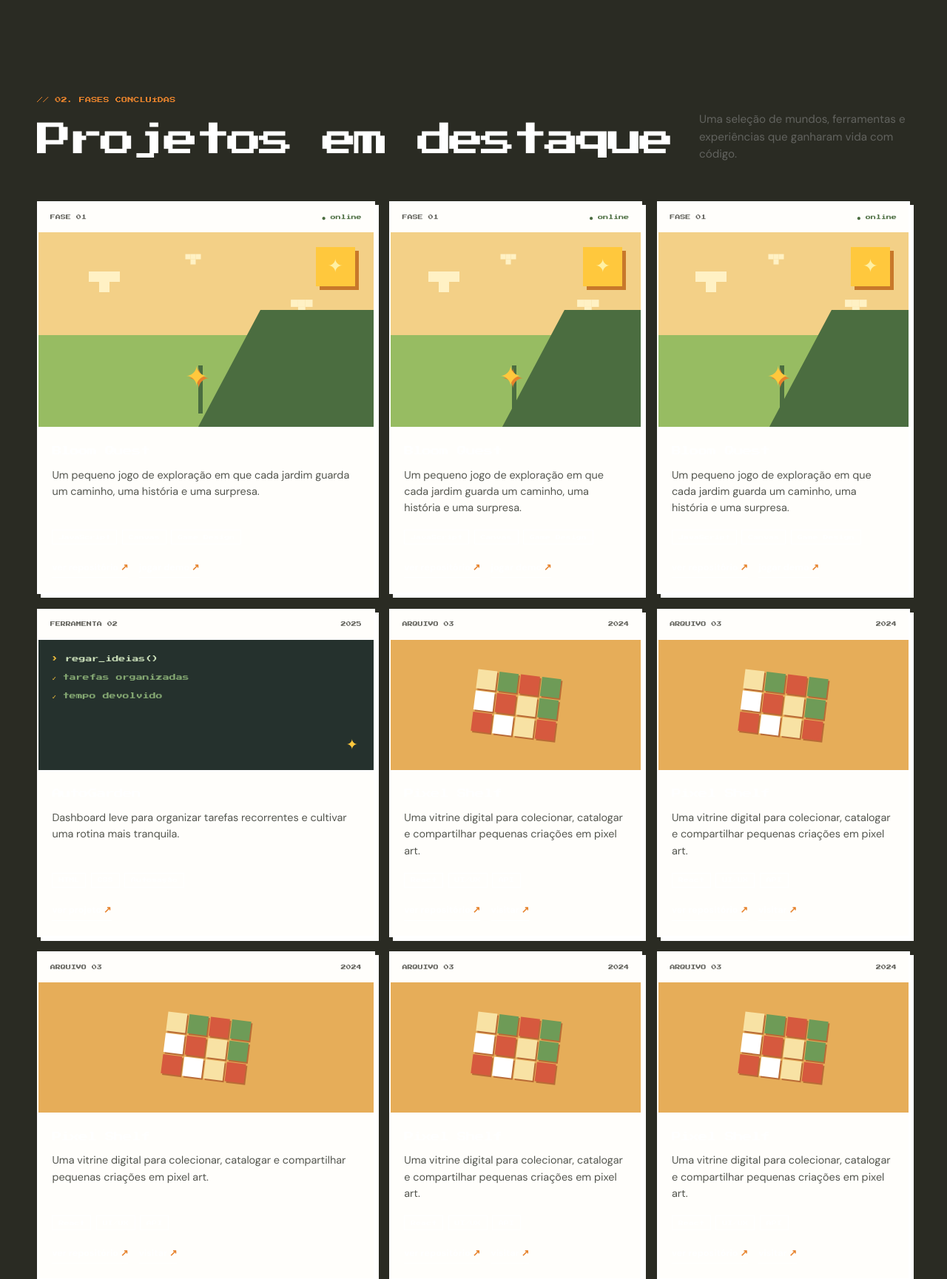
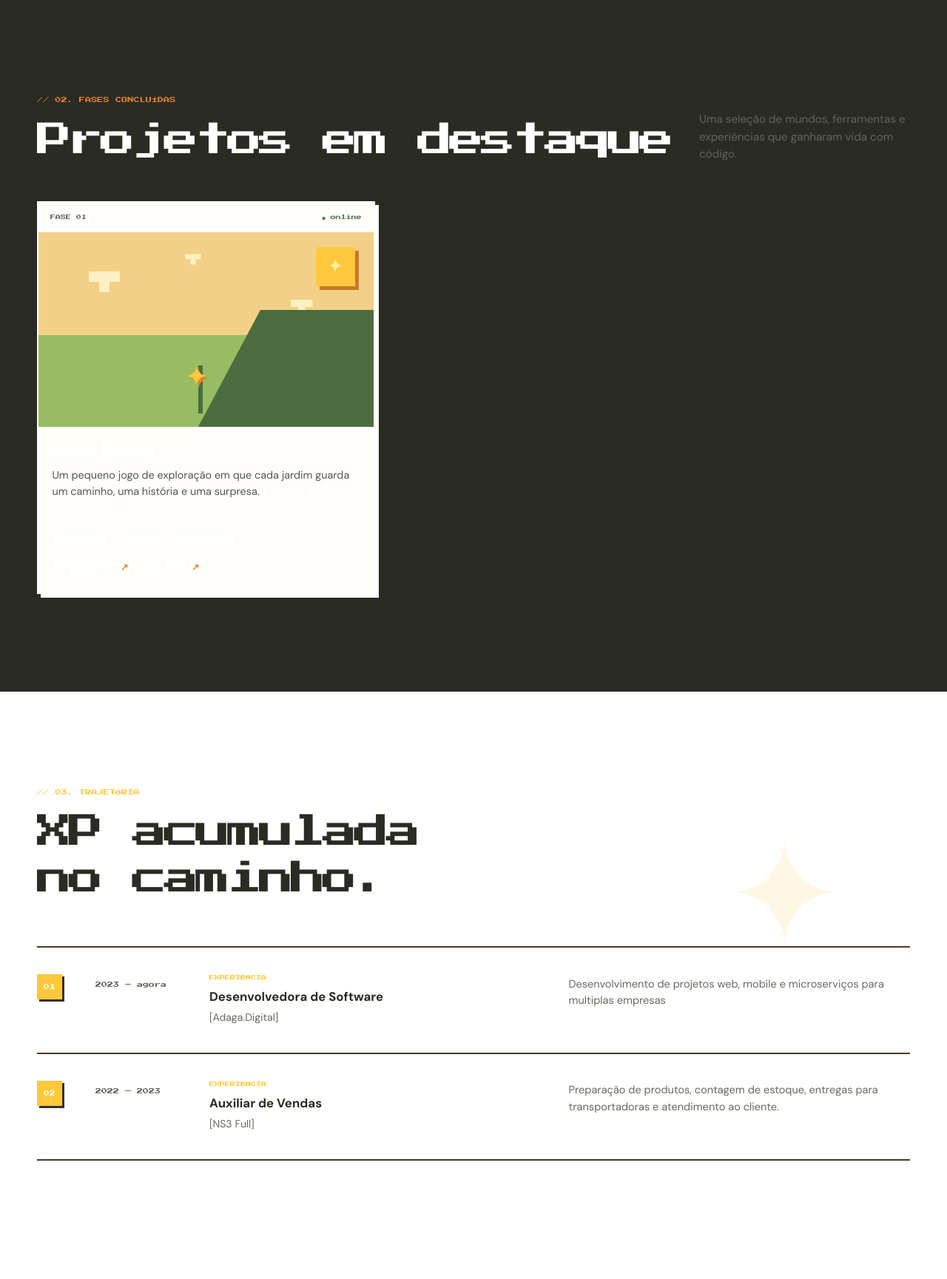
Before and after one commit to BellaFGS/Portifolio_Bella, a PHP site: page / in a window 1280 px wide. Shown: the part 2042-3771 px from the top of the page at 74% size. Run offline with PHP 8.4, Linux system fonts and the light colour scheme.

Commit message:
feat: update portfolio branding and enhance theme logo handling

```diff
--- a/client/css/style.css
+++ b/client/css/style.css
@@ -68,7 +68,7 @@ button, a { -webkit-tap-highlight-color: transparent; }
   z-index: 10;
 }
 .brand { display: inline-flex; align-items: center; gap: .5rem; font: 11px/1 "Press Start 2P", monospace; letter-spacing: -.075em; }
-.brand-mark { display: inline-grid; place-items: center; width: 1.6rem; height: 1.6rem; color: var(--ink); background: var(--sun); box-shadow: 2px 2px 0 var(--shadow); font-size: 13px; }
+.brand-mark { display: flex; place-items: center; width: 1.6rem; height: 1.6rem;}
 .brand-accent { color: var(--sun); }
 .desktop-nav { display: flex; gap: 1.7rem; margin-left: auto; }
 .desktop-nav a, .social-list a, .site-footer > a { font-size: .87rem; color: var(--paper-muted); transition: color .18s var(--ease-out); }
@@ -182,14 +182,14 @@ h1 span { color: var(--sun); }
 .hobbies-card { position: relative; min-height: 410px; padding: 1.3rem; overflow: hidden; background: var(--leaf-deep); border: 2px solid var(--leaf); box-shadow: var(--pixel-shadow); }.hobbies-top { display: flex; justify-content: space-between; color: var(--sun-light); font: 8px/1 "Press Start 2P", monospace; }.blinking-cursor { animation: blink 1s steps(2, jump-none) infinite; } @keyframes blink { 50% { opacity: 0; } }.hobby-orbit { position: absolute; right: -28px; top: 38px; width: 210px; height: 210px; border: 2px dashed rgba(255,225,138,.45); border-radius: 50%; transform: rotate(-12deg); }.hobby-orbit span { position: absolute; display: grid; place-items: center; width: 37px; height: 37px; background: var(--sun); color: var(--ink); box-shadow: 3px 3px 0 var(--dark-leaf); font-size: 17px; }.hobby-orbit span:nth-child(1){left:5px;top:20px}.hobby-orbit span:nth-child(2){right:15px;top:18px}.hobby-orbit span:nth-child(3){right:-6px;bottom:48px}.hobby-orbit span:nth-child(4){left:31px;bottom:13px}.hobbies-card h3 { position: relative; z-index: 1; margin: 8.5rem 0 1rem; font: 13px/1.55 "Press Start 2P", monospace; letter-spacing: -.08em; }.hobbies-card p { position: relative; z-index: 1; color: #d2e7bd; font-size: .9rem; }.hobby-tags { position: absolute; bottom: 1.3rem; left: 1.3rem; right: 1.3rem; }.hobby-tags li { color: #d2e7bd; }
 
 .contact { padding-top: 4rem; padding-bottom: 5rem; }
-.contact-panel { position: relative; overflow: hidden; padding: clamp(2rem, 7vw, 5.3rem); background: var(--panel-soft); border: 2px solid var(--line); box-shadow: 6px 6px 0 var(--shadow); }.contact-panel::after { content: ""; position: absolute; right: -22%; top: -90%; width: 530px; height: 530px; border: 2px solid rgba(255, 200, 61, .17); transform: rotate(45deg); }.contact-panel h2 { position: relative; z-index: 1; max-width: 720px; margin-bottom: 1.2rem; font: clamp(1.65rem, 4vw, 3.55rem)/1.4 "Press Start 2P", monospace; letter-spacing: -.09em; }.contact-panel h2 span { color: var(--sun); }.contact-panel > p:not(.section-kicker) { position: relative; z-index: 1; max-width: 540px; margin-bottom: 2rem; color: var(--paper-muted); font-size: 1.05rem; }.contact-panel .button { position: relative; z-index: 1; }.contact-pixel { position: absolute; right: 8%; bottom: 9%; z-index: 1; display: grid; place-items: center; width: 100px; height: 100px; background: var(--sun); color: var(--orange); font-size: 49px; box-shadow: 7px 7px 0 var(--shadow); }
+.contact-panel { position: relative; overflow: hidden; padding: clamp(2rem, 7vw, 5.3rem); background: var(--panel-soft); border: 2px solid var(--line); box-shadow: 6px 6px 0 var(--shadow); }.contact-panel::after { content: ""; position: absolute; right: -22%; top: -90%; width: 530px; height: 530px; border: 2px solid rgba(255, 200, 61, .17); transform: rotate(45deg); }.contact-panel h2 { position: relative; z-index: 1; max-width: 720px; margin-bottom: 1.2rem; font: clamp(1.65rem, 4vw, 3.55rem)/1.4 "Press Start 2P", monospace; letter-spacing: -.09em; }.contact-panel h2 span { color: var(--sun); }.contact-panel > p:not(.section-kicker) { position: relative; z-index: 1; max-width: 540px; margin-bottom: 2rem; color: var(--paper-muted); font-size: 1.05rem; }.contact-panel .button { position: relative; z-index: 1; }.contact-pixel { position: absolute; right: 8%; bottom: 9%; z-index: 1; display: grid; place-items: center; width: 100px; height: 100px;  color: var(--orange); font-size: 49px; }
 
 .site-footer { width: min(var(--max), calc(100% - 3rem)); min-height: 150px; margin: 0 auto; padding: 2.7rem 0 1.7rem; display: grid; grid-template-columns: 1fr auto auto; gap: 1.3rem 2.5rem; align-items: center; border-top: 1px solid var(--line); }.site-footer p { margin: 0; color: var(--paper-muted); font-size: .85rem; }.site-footer small { grid-column: 1 / -1; padding-top: 1.15rem; border-top: 1px solid var(--line); color: #8d9099; font-size: .72rem; }
 .toast { position: fixed; z-index: 50; left: 50%; bottom: 1.5rem; max-width: calc(100% - 2rem); padding: .85rem 1rem; transform: translate(-50%, 150%); background: var(--sun); color: var(--ink); border: 2px solid var(--ink); box-shadow: 4px 4px 0 var(--shadow); font-size: .85rem; font-weight: 700; transition: transform .25s var(--ease-out); }.toast.is-visible { transform: translate(-50%, 0); }
 
 .reveal { opacity: 0; transform: translateY(18px); transition: opacity .6s var(--ease-out), transform .6s var(--ease-out); }.reveal.is-visible { opacity: 1; transform: translateY(0); }.reveal-delay { transition-delay: .08s; }.reveal-delay-2 { transition-delay: .16s; }
 
-body.light-mode { --ink: #ffffff; --panel: #fffdf8; --panel-soft: #efe7d5; --line: #483a22; --paper: #2a2b23; --paper-muted: #686960; --shadow: #343129; --dark-leaf: #2b4028; background: var(--ink); }.light-mode .brand-mark { box-shadow: 2px 2px 0 #594a32; }.light-mode .project-card { background: #fffefb; }.light-mode .project-content p { color: #54564f; }.light-mode .site-footer small { color: #77736d; }.light-mode .contact-panel { background: #e6dcc7; }.light-mode .menu-toggle span { background: var(--paper); }.light-mode .sun-icon { display: none; }.light-mode .moon-icon { display: inline; }.light-mode .stat-card { background: #fffcf5; }.light-mode .stat-card-accent { background: var(--leaf-deep); color: #f4e4e4; }.light-mode .pixel-caption { background: #fffdf8; }
+body.light-mode { --ink: #ffffff; --panel: #fffdf8; --panel-soft: #efe7d5; --line: #483a22; --paper: #2a2b23; --paper-muted: #686960; --shadow: #343129; --dark-leaf: #2b4028; background: var(--ink); }.light-mode  .project-card { background: #fffefb; }.light-mode .project-content p { color: #54564f; }.light-mode .site-footer small { color: #77736d; }.light-mode .contact-panel { background: #e6dcc7; }.light-mode .menu-toggle span { background: var(--paper); }.light-mode .sun-icon { display: none; }.light-mode .moon-icon { display: inline; }.light-mode .stat-card { background: #fffcf5; }.light-mode .stat-card-accent { background: var(--leaf-deep); color: #f4e4e4; }.light-mode .pixel-caption { background: #fffdf8; }
 
 @media (prefers-reduced-motion: reduce) { *, *::before, *::after { scroll-behavior: auto !important; transition-duration: .01ms !important; animation-duration: .01ms !important; animation-iteration-count: 1 !important; } .reveal { opacity: 1; transform: none; } }
 @media (max-width: 880px) { .hero { grid-template-columns: 1fr .68fr; gap: 1rem; }.hero-art { transform: scale(.86); transform-origin: right center; }.project-grid { grid-template-columns: 1fr 1fr; }.project-card-featured { grid-row: span 2; }.project-card-featured .project-visual { min-height: 240px; }.timeline-item { grid-template-columns: 45px 112px minmax(190px, 1fr); }.timeline-description { grid-column: 3; }.extras { grid-template-columns: 1fr .75fr; }.site-footer { grid-template-columns: 1fr auto; }.site-footer p { grid-column: 1 / -1; grid-row: 2; }.site-footer > a { text-align: right; } }
--- a/client/index.html
+++ b/client/index.html
@@ -16,6 +16,8 @@
       rel="stylesheet"
     />
     <link rel="stylesheet" href="css/style.css" />
+    <!-- Adicionado id="favicon" para controle via JS -->
+    <link id="favicon" rel="shortcut icon" href="./images/logo_allebstrix_sf.png" type="image/x-icon">
   </head>
   <body>
     <a class="skip-link" href="#conteudo">Pular para o conteúdo</a>
@@ -23,7 +25,8 @@
     <div class="site-shell">
       <header class="site-header" id="topo">
         <a class="brand" href="#topo" aria-label="Voltar ao início">
-          <span class="brand-mark" aria-hidden="true">✦</span>
+          <!-- Adicionado id="header-logo" -->
+          <span class="brand-mark" aria-hidden="true"><img id="header-logo" style="width: 100%;" src="./images/logo_allebstrix_sf.png" alt="Logo Allebstrix"></span>
           <span>ALLEBSTRIX<span class="brand-accent">.dev</span></span>
         </a>
 
@@ -61,7 +64,7 @@
               Trabalho com a análise e desenvolvimento completo de um ciclo de vida de um sistema, trazendo um resultado <strong>satisfátorio, otimizado e seguro</strong> — com aprendizado rápido, dedicado e criativo.
             </p>
             <div class="hero-actions">
-              <a class="button button-primary" href="/Curriculo.pdf" download="Curriculo.pdf">
+              <a class="button button-primary" href="./Curriculo.pdf" download="Curriculo.pdf">
                 <svg aria-hidden="true" viewBox="0 0 24 24"><path d="M12 3v11m0 0 4-4m-4 4-4-4M5 21h14" /></svg>
                 Baixar currículo
               </a>
@@ -86,7 +89,7 @@
               <div class="leaf leaf-left"></div>
               <div class="leaf leaf-right"></div>
             </div>
-            <p class="pixel-caption">"A criatividade é a ciencia se divertindo" <br><span>-  Albert Einstein</span> </p>
+            <p class="pixel-caption">"A criatividade é a ciencia se divertindo" <br><span>- Albert Einstein</span> </p>
           </div>
         </section>
 
@@ -146,113 +149,6 @@
                 <div class="project-links"><a href="#" data-placeholder>ver repositório <span>↗</span></a><a href="#" data-placeholder>jogar demo <span>↗</span></a></div>
               </div>
             </article>
-            <article class="project-card project-card-featured reveal">
-              <div class="card-topline"><span>FASE 01</span><span class="project-state">● online</span></div>
-              <div class="project-visual visual-game" aria-hidden="true">
-                <div class="game-sky"><i></i><i></i><i></i></div>
-                <div class="game-sun">✦</div>
-                <div class="game-hill hill-one"></div><div class="game-hill hill-two"></div>
-                <div class="game-flower"></div>
-              </div>
-              <div class="project-content">
-                <h3>Bloom Quest</h3>
-                <p>Um pequeno jogo de exploração em que cada jardim guarda um caminho, uma história e uma surpresa.</p>
-                <ul class="tag-list"><li>JavaScript</li><li>Canvas</li><li>Game Design</li></ul>
-                <div class="project-links"><a href="#" data-placeholder>ver repositório <span>↗</span></a><a href="#" data-placeholder>jogar demo <span>↗</span></a></div>
-              </div>
-            </article>
-            <article class="project-card project-card-featured reveal">
-              <div class="card-topline"><span>FASE 01</span><span class="project-state">● online</span></div>
-              <div class="project-visual visual-game" aria-hidden="true">
-                <div class="game-sky"><i></i><i></i><i></i></div>
-                <div class="game-sun">✦</div>
-                <div class="game-hill hill-one"></div><div class="game-hill hill-two"></div>
-                <div class="game-flower"></div>
-              </div>
-              <div class="project-content">
-                <h3>Bloom Quest</h3>
-                <p>Um pequeno jogo de exploração em que cada jardim guarda um caminho, uma história e uma surpresa.</p>
-                <ul class="tag-list"><li>JavaScript</li><li>Canvas</li><li>Game Design</li></ul>
-                <div class="project-links"><a href="#" data-placeholder>ver repositório <span>↗</span></a><a href="#" data-placeholder>jogar demo <span>↗</span></a></div>
-              </div>
-            </article>
-
-            <article class="project-card reveal reveal-delay">
-              <div class="card-topline"><span>FERRAMENTA 02</span><span>2025</span></div>
-              <div class="project-visual visual-automation" aria-hidden="true">
-                <div class="terminal-line"><span>›</span> regar_ideias()</div>
-                <div class="terminal-line dim"><span>✓</span> tarefas organizadas</div>
-                <div class="terminal-line dim"><span>✓</span> tempo devolvido</div>
-                <div class="terminal-spark">✦</div>
-              </div>
-              <div class="project-content">
-                <h3>AutoGarden</h3>
-                <p>Dashboard leve para organizar tarefas recorrentes e cultivar uma rotina mais tranquila.</p>
-                <ul class="tag-list"><li>HTML</li><li>CSS</li><li>Automação</li></ul>
-                <div class="project-links"><a href="#" data-placeholder>ver projeto <span>↗</span></a></div>
-              </div>
-            </article>
-
-            <article class="project-card reveal reveal-delay-2">
-              <div class="card-topline"><span>ARQUIVO 03</span><span>2024</span></div>
-              <div class="project-visual visual-pixel" aria-hidden="true">
-                <div class="pixel-grid"><i></i><i></i><i></i><i></i><i></i><i></i><i></i><i></i><i></i><i></i><i></i><i></i></div>
-              </div>
-              <div class="project-content">
-                <h3>Pixel Shelf</h3>
-                <p>Uma vitrine digital para colecionar, catalogar e compartilhar pequenas criações em pixel art.</p>
-                <ul class="tag-list"><li>React</li><li>UI/UX</li><li>API</li></ul>
-                <div class="project-links"><a href="#" data-placeholder>ver repositório <span>↗</span></a><a href="#" data-placeholder>visitar <span>↗</span></a></div>
-              </div>
-            </article>
-            <article class="project-card reveal reveal-delay-2">
-              <div class="card-topline"><span>ARQUIVO 03</span><span>2024</span></div>
-              <div class="project-visual visual-pixel" aria-hidden="true">
-                <div class="pixel-grid"><i></i><i></i><i></i><i></i><i></i><i></i><i></i><i></i><i></i><i></i><i></i><i></i></div>
-              </div>
-              <div class="project-content">
-                <h3>Pixel Shelf</h3>
-                <p>Uma vitrine digital para colecionar, catalogar e compartilhar pequenas criações em pixel art.</p>
-                <ul class="tag-list"><li>React</li><li>UI/UX</li><li>API</li></ul>
-                <div class="project-links"><a href="#" data-placeholder>ver repositório <span>↗</span></a><a href="#" data-placeholder>visitar <span>↗</span></a></div>
-              </div>
-            </article>
-            <article class="project-card reveal reveal-delay-2">
-              <div class="card-topline"><span>ARQUIVO 03</span><span>2024</span></div>
-              <div class="project-visual visual-pixel" aria-hidden="true">
-                <div class="pixel-grid"><i></i><i></i><i></i><i></i><i></i><i></i><i></i><i></i><i></i><i></i><i></i><i></i></div>
-              </div>
-              <div class="project-content">
-                <h3>Pixel Shelf</h3>
-                <p>Uma vitrine digital para colecionar, catalogar e compartilhar pequenas criações em pixel art.</p>
-                <ul class="tag-list"><li>React</li><li>UI/UX</li><li>API</li></ul>
-                <div class="project-links"><a href="#" data-placeholder>ver repositório <span>↗</span></a><a href="#" data-placeholder>visitar <span>↗</span></a></div>
-              </div>
-            </article>
-            <article class="project-card reveal reveal-delay-2">
-              <div class="card-topline"><span>ARQUIVO 03</span><span>2024</span></div>
-              <div class="project-visual visual-pixel" aria-hidden="true">
-                <div class="pixel-grid"><i></i><i></i><i></i><i></i><i></i><i></i><i></i><i></i><i></i><i></i><i></i><i></i></div>
-              </div>
-              <div class="project-content">
-                <h3>Pixel Shelf</h3>
-                <p>Uma vitrine digital para colecionar, catalogar e compartilhar pequenas criações em pixel art.</p>
-                <ul class="tag-list"><li>React</li><li>UI/UX</li><li>API</li></ul>
-                <div class="project-links"><a href="#" data-placeholder>ver repositório <span>↗</span></a><a href="#" data-placeholder>visitar <span>↗</span></a></div>
-              </div>
-            </article>
-            <article class="project-card reveal reveal-delay-2">
-              <div class="card-topline"><span>ARQUIVO 03</span><span>2024</span></div>
-              <div class="project-visual visual-pixel" aria-hidden="true">
-                <div class="pixel-grid"><i></i><i></i><i></i><i></i><i></i><i></i><i></i><i></i><i></i><i></i><i></i><i></i></div>
-              </div>
-              <div class="project-content">
-                <h3>Pixel Shelf</h3>
-                <p>Uma vitrine digital para colecionar, catalogar e compartilhar pequenas criações em pixel art.</p>
-                <ul class="tag-list"><li>React</li><li>UI/UX</li><li>API</li></ul>
-                <div class="project-links"><a href="#" data-placeholder>ver repositório <span>↗</span></a><a href="#" data-placeholder>visitar <span>↗</span></a></div>
-              </div>
-            </article>
           </div>
         </section>
 
@@ -274,7 +170,6 @@
               <div class="timeline-main"><p class="timeline-type">experiência</p><h3>Auxiliar de Vendas</h3><p class="timeline-place">[NS3 Full]</p></div>
               <p class="timeline-description">Preparação de produtos, contagem de estoque, entregas para transportadoras e atendimento ao cliente.</p>
             </article>
-
           </div>
         </section>
 
@@ -303,15 +198,16 @@
             <h2 id="contact-title">Vamos criar algo<br /><span>que floresça?</span></h2>
             <p>Estou disponível para novas oportunidades, colaborações e boas ideias que precisem de uma interface memorável.</p>
             <a class="button button-primary" href="https://mail.google.com/mail/?view=cm&fs=1&to=allebstrix.dev@gmail.com" target="_blank" rel="noopener noreferrer">enviar mensagem</a>
-            <div class="contact-pixel" aria-hidden="true"><span>✦</span></div>
+            <!-- Adicionado id="contact-logo" -->
+            <div class="contact-pixel" aria-hidden="true"><span><img id="contact-logo" style="width: 100%;" src="./images/logo_allebstrix_sf.png" alt="Logo Allebstrix"></span></div>
           </div>
         </section>
       </main>
 
       <footer class="site-footer">
-        <a class="brand" href="#topo"><span class="brand-mark" aria-hidden="true">✦</span><span>ALLEBSTRIX<span class="brand-accent">.dev</span></span></a>
-        <p>Feito com intenção, café e alguns pixels.</p>
-        <a href="https://github.com/BellaFGS" target="_blank" rel="noreferrer">código-fonte ↗</a>
+        <!-- Adicionado id="footer-logo" -->
+        <a class="brand" href="#topo"><span class="brand-mark" aria-hidden="true"><img id="footer-logo" style="width: 30px;" src="./images/logo_allebstrix_sf.png" alt="Logo Allebstrix"></span><span>ALLEBSTRIX<span class="brand-accent">.dev</span></span></a>
+        <p>Feito com node.js, vite, css, html, pnpm e uma xícara de chá. ;)</p>
         <small>© <span id="current-year"></span> Isabella Ferreira Gomes da Silva. Todos os direitos reservados.</small>
       </footer>
     </div>
--- a/client/js/main.js
+++ b/client/js/main.js
@@ -1,6 +1,6 @@
 /*
  * Interações do portfólio ByteBloom.
- * Sem dependências: menu móvel, tema persistente, revelação ao rolar e feedback de links editáveis.
+ * Sem dependências: menu móvel, tema persistente, troca de logos, revelação ao rolar e feedback.
  */
 
 (() => {
@@ -11,6 +11,26 @@
   const toast = document.querySelector('.toast');
   const currentYear = document.querySelector('#current-year');
   let toastTimeout;
+
+  // Elementos das logos/favicon
+  const favicon = document.getElementById('favicon');
+  const headerLogo = document.getElementById('header-logo');
+  const footerLogo = document.getElementById('footer-logo');
+  const contactLogo = document.getElementById('contact-logo');
+
+  // Caminhos das imagens
+  const darkLogo = './images/logo_allebstrix_sf.png';
+  const lightLogo = './images/logo_allebstrix_black_sf.png';
+
+  // Função para atualizar as logos de acordo com o tema
+  const updateLogos = (isLight) => {
+    const selectedLogo = isLight ? lightLogo : darkLogo;
+
+    if (favicon) favicon.href = selectedLogo;
+    if (headerLogo) headerLogo.src = selectedLogo;
+    if (footerLogo) footerLogo.src = selectedLogo;
+    if (contactLogo) contactLogo.src = selectedLogo;
+  };
 
   const showToast = (message) => {
     if (!toast) return;
@@ -39,17 +59,22 @@
     mobileMenu.querySelectorAll('a').forEach((link) => link.addEventListener('click', closeMenu));
   }
 
+  // Aplica o tema (classe no body + acessibilidade + atualização de logos)
   const applyTheme = (isLight) => {
     body.classList.toggle('light-mode', isLight);
     if (themeButton) {
       themeButton.setAttribute('aria-pressed', String(isLight));
       themeButton.setAttribute('aria-label', isLight ? 'Ativar tema escuro' : 'Ativar tema claro');
     }
+    updateLogos(isLight);
   };
 
+  // Carrega preferência salva ou do sistema
   const savedTheme = window.localStorage.getItem('bytebloom-theme');
   const systemPrefersLight = window.matchMedia('(prefers-color-scheme: light)').matches;
-  applyTheme(savedTheme ? savedTheme === 'light' : systemPrefersLight);
+  const initialIsLight = savedTheme ? savedTheme === 'light' : systemPrefersLight;
+
+  applyTheme(initialIsLight);
 
   themeButton?.addEventListener('click', () => {
     const isLight = !body.classList.contains('light-mode');
```
Also changed, not shown: README.md, client/public/images/icon_allebstrix.png (added), client/public/images/logo_allebstrix.png (added), client/public/images/logo_allebstrix_black.png (added), client/public/images/logo_allebstrix_black_sf.png (added), client/public/images/logo_allebstrix_sf.png (added).
